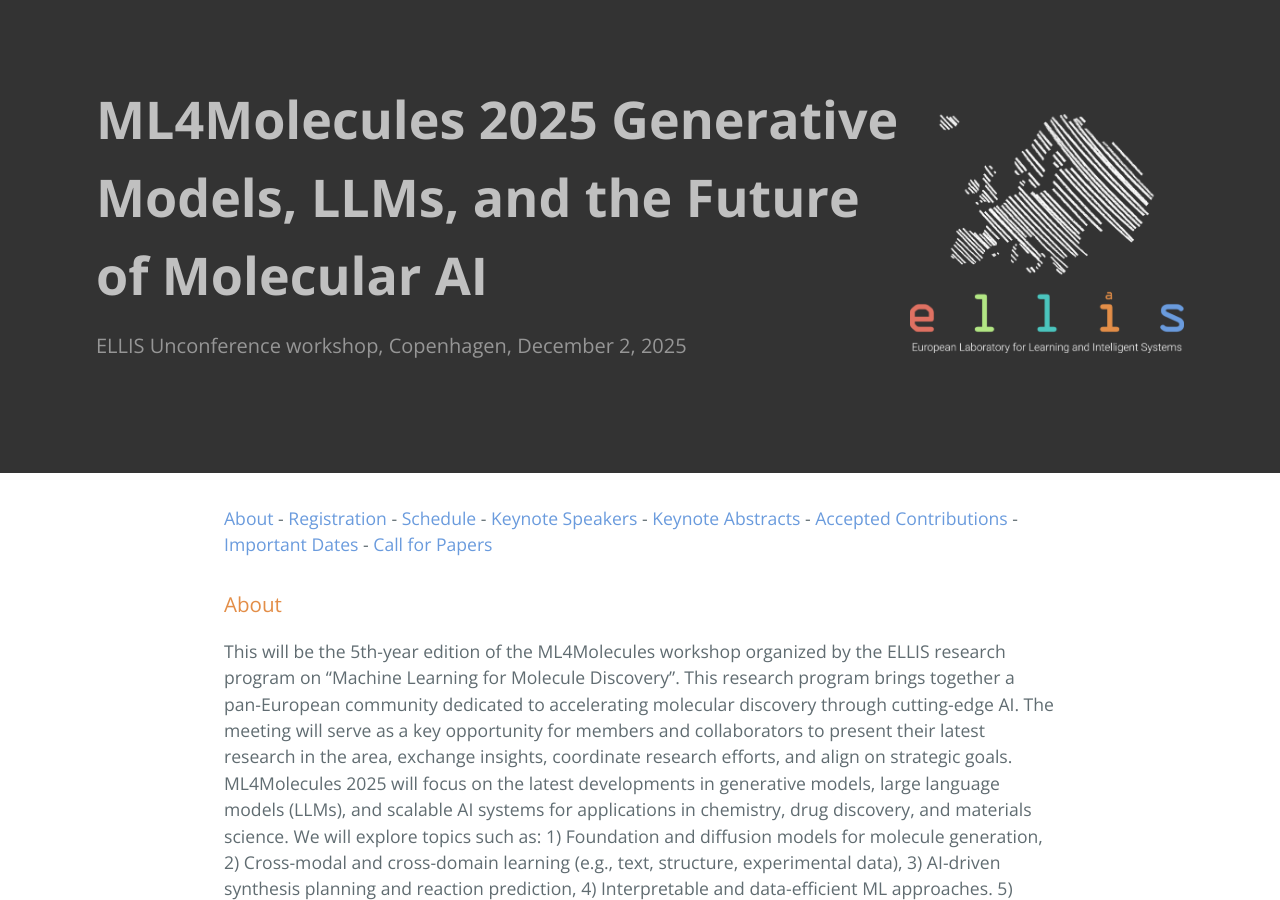
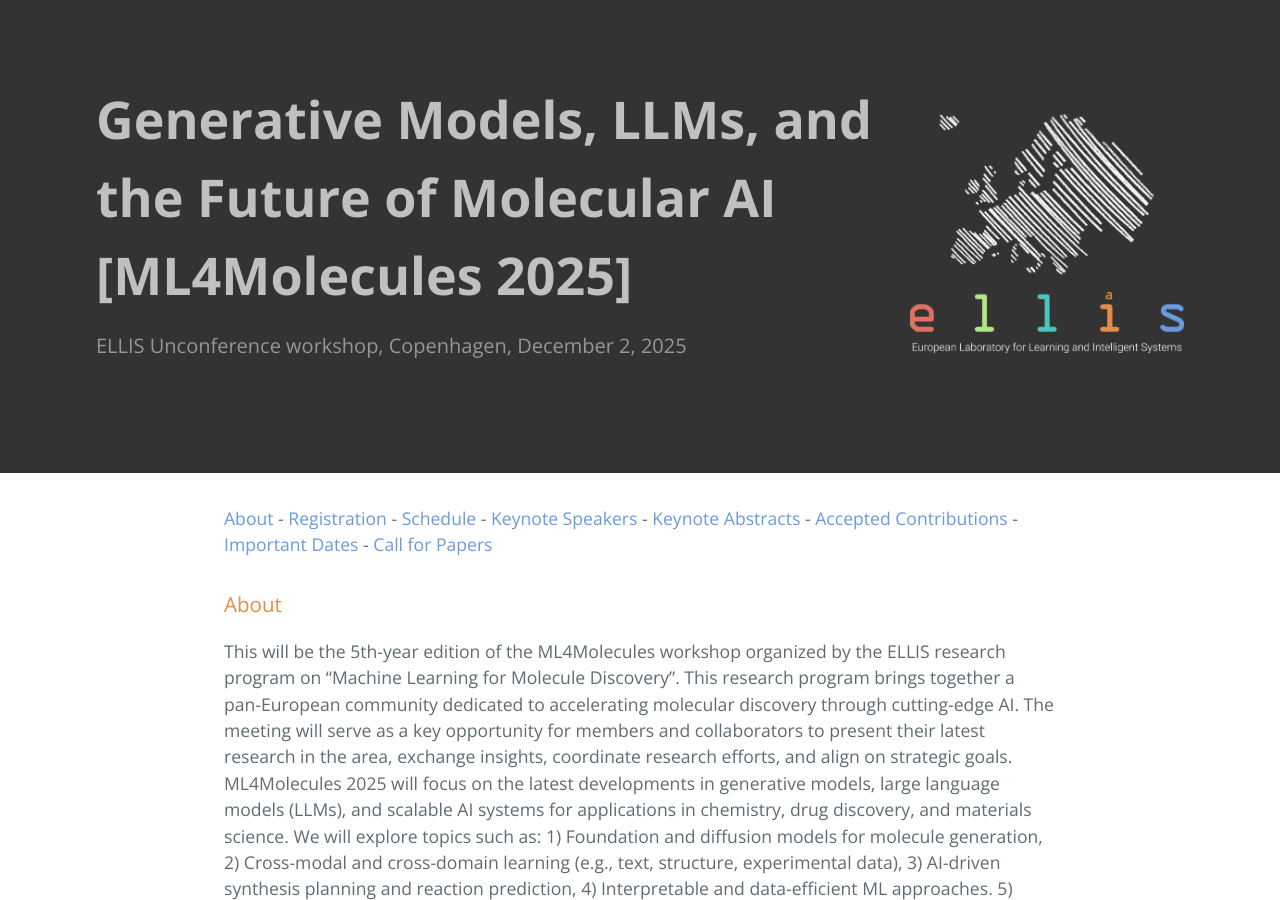
Before and after one commit to moleculediscovery/workshop2025, a Jekyll site: the page built from index.md, in a window 1280 px wide and 900 px high. Built offline with Jekyll 4.4.1, drawn with Linux system fonts in a browser that asks for light colours; our own code applies the rules of GitHub Pages for plain Markdown files.

```diff
--- a/_config.yml
+++ b/_config.yml
@@ -1,6 +1,6 @@
 # ELLIS Machine Learning for Molecules Discovery workshop
 remote_theme: tuur29/pages-themes-cayman
-title: ML4Molecules 2025 Generative Models, LLMs, and the Future of Molecular AI
+title: Generative Models, LLMs, and the Future of Molecular AI [ML4Molecules 2025]
 description: ELLIS Unconference workshop, Copenhagen, December 2, 2025
 color:
     gradient_left: "#333333"
```
